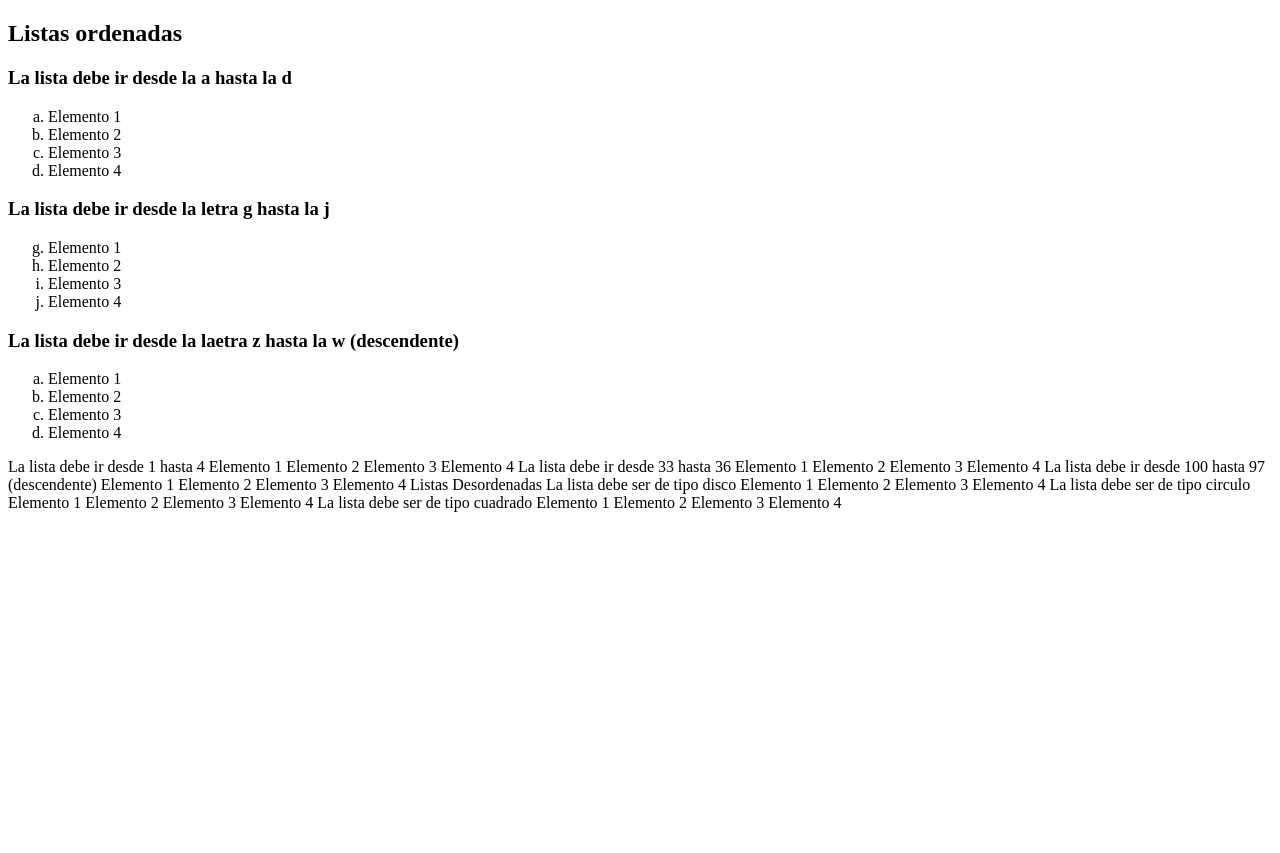
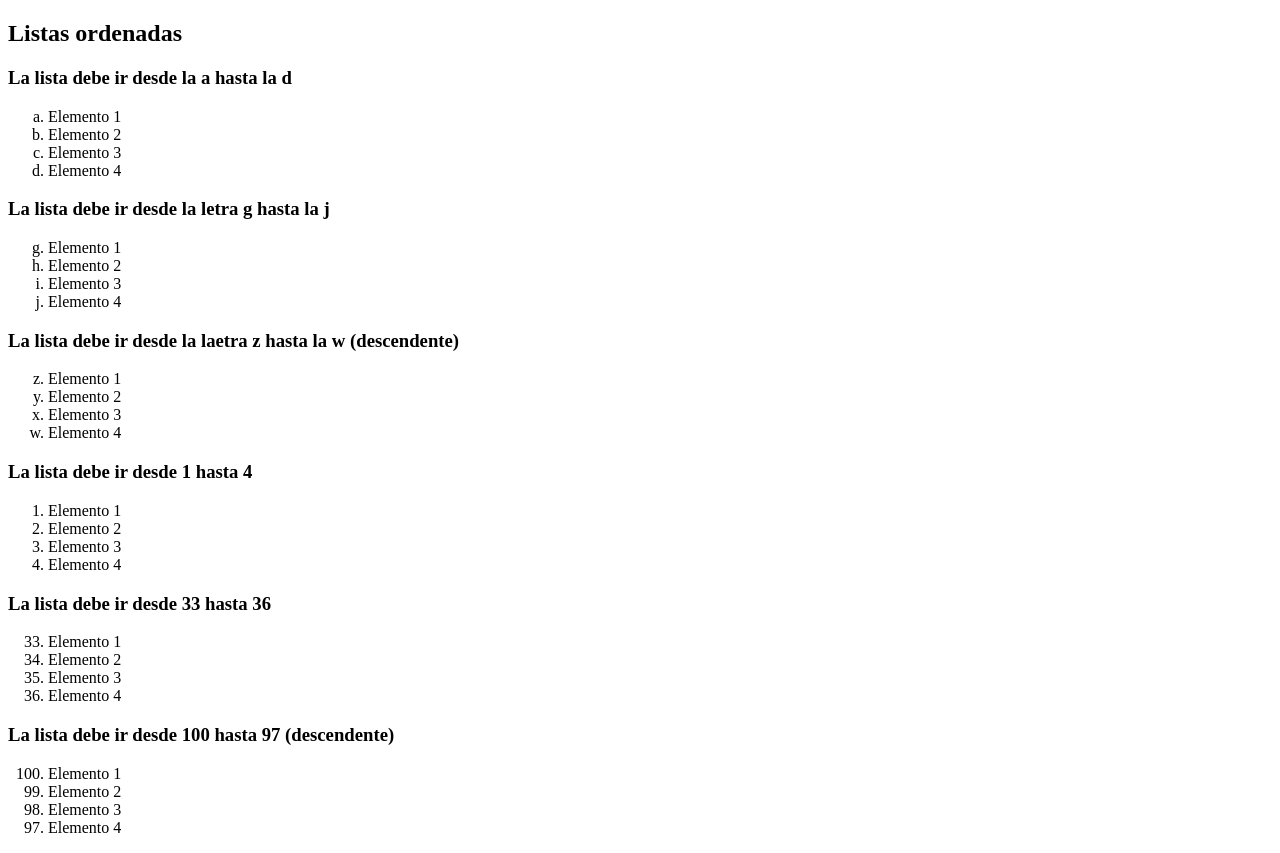
Before and after one commit to AbrilGadea/portafoliofrontend, a plain HTML site: page index.html in a window 1280 px wide. Before the commit the page ends 800 px from the top, so only its background shows below. Drawn offline with Linux system fonts and the light colour scheme.

Commit message:
miprimerhtml

```diff
--- a/index.html
+++ b/index.html
@@ -23,24 +23,32 @@
 </ol>
 
 <h3>La lista debe ir desde la laetra z hasta la w (descendente)</h3>
-<ol type= "a">
+<ol type= "a" reversed start="26">
 <li>Elemento 1</li>
 <Li> Elemento 2</Li>
 <Li> Elemento 3</Li>
 <li> Elemento 4</li>
 </ol>
-La lista debe ir desde 1 hasta 4
-Elemento 1 Elemento 2 Elemento 3 Elemento 4
-La lista debe ir desde 33 hasta 36
-Elemento 1 Elemento 2 Elemento 3 Elemento 4
-La lista debe ir desde 100 hasta 97 (descendente)
-Elemento 1 Elemento 2 Elemento 3 Elemento 4
-Listas Desordenadas
-La lista debe ser de tipo disco
-Elemento 1 Elemento 2 Elemento 3 Elemento 4
-La lista debe ser de tipo circulo
-Elemento 1 Elemento 2 Elemento 3 Elemento 4
-La lista debe ser de tipo cuadrado
-Elemento 1 Elemento 2 Elemento 3 Elemento 4
+<h3>La lista debe ir desde 1 hasta 4</h3>
+<ol>
+<li>Elemento 1 </li>
+<li>Elemento 2</li>
+ <li>Elemento 3</li>
+ <li>Elemento 4</li>
+</ol>
+<h3>La lista debe ir desde 33 hasta 36</h3>
+<ol start="33">
+<li>Elemento 1 </li>
+<li>Elemento 2</li>
+<Li>Elemento 3</Li>
+<li>Elemento 4</li>
+</ol>
+<h3>La lista debe ir desde 100 hasta 97 (descendente)</h3>
+<ol reversed start="100">
+<li>Elemento 1 </li>
+<li>Elemento 2 </li>
+<li>Elemento 3 </li>
+<li>Elemento 4</li>
+</ol>
 </body>
 </html>
```
